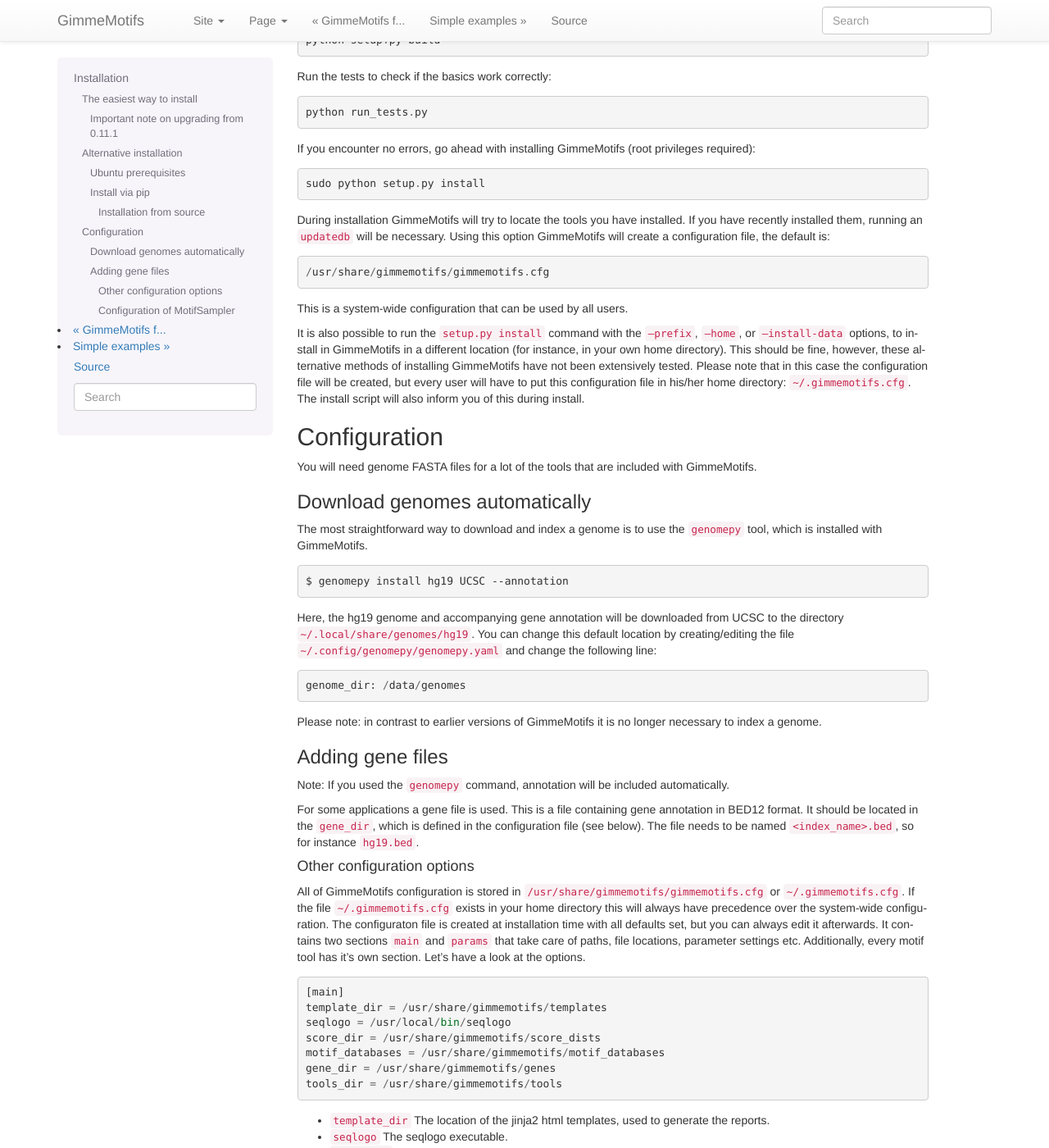
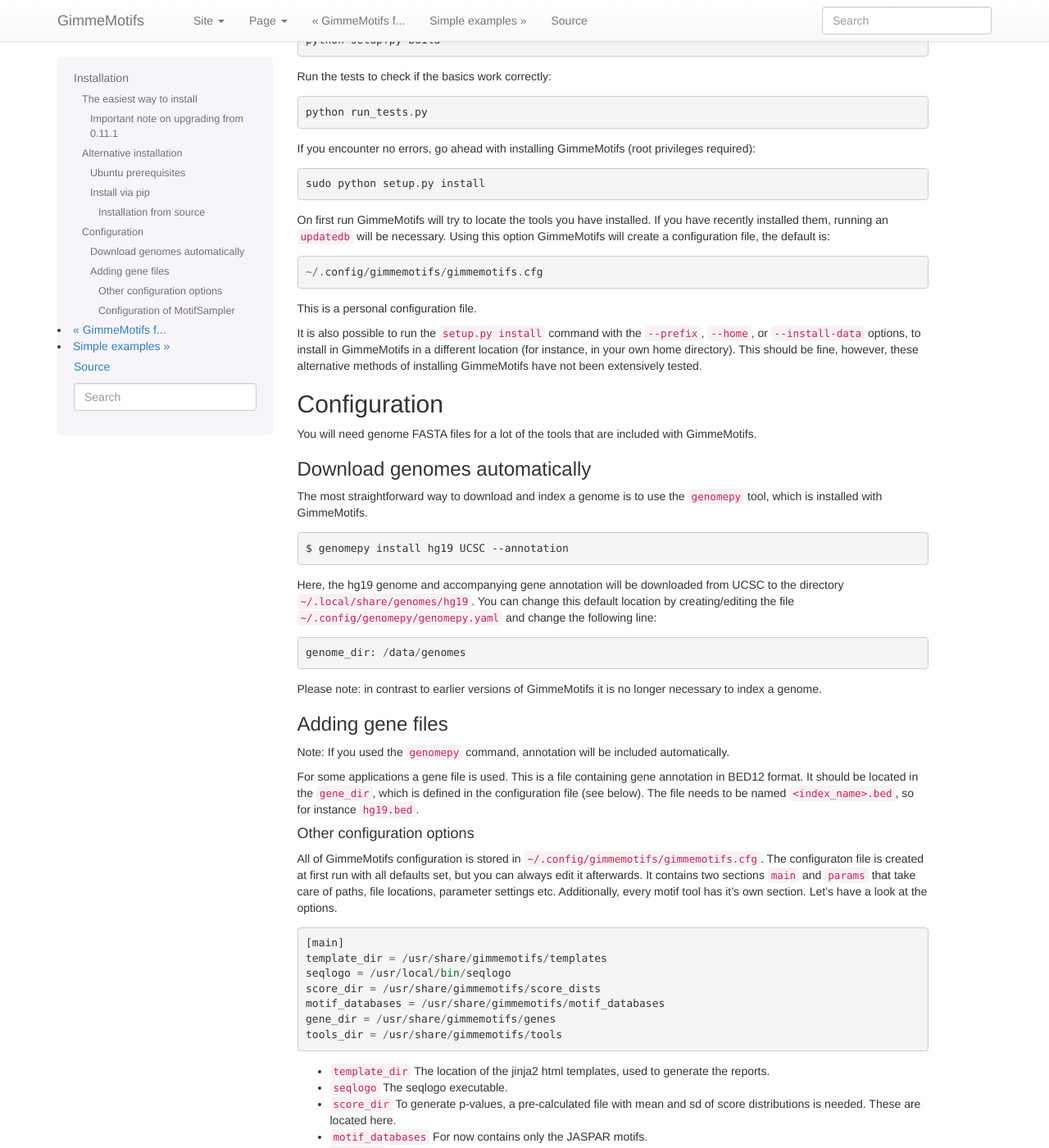
Before and after one commit to vanheeringen-lab/gimmemotifs, a Sphinx documentation site: the page built from docs/installation.rst, in a window 1280 px wide and 1400 px high, scrolled down 2048 px. Shown: the whole window at 82% size. Built offline with Sphinx 7.4.7, drawn with Linux system fonts in a browser that asks for light colours; pages that are not in the unit, such as notebooks, are missing from menus; the version number could not be read and is left out.

Commit message:
updated to current config file location. Closes #55

```diff
--- a/docs/installation.rst
+++ b/docs/installation.rst
@@ -170,27 +170,22 @@ privileges required):
 
     sudo python setup.py install
 
-During installation GimmeMotifs will try to locate the tools you have
+On first run GimmeMotifs will try to locate the tools you have
 installed. If you have recently installed them, running an ``updatedb``
 will be necessary. Using this option GimmeMotifs will create a
 configuration file, the default is:
 
 ::
 
-    /usr/share/gimmemotifs/gimmemotifs.cfg
+    ~/.config/gimmemotifs/gimmemotifs.cfg
 
-This is a system-wide configuration that can be used by all users.
+This is a personal configuration file.
 
 It is also possible to run the ``setup.py install`` command with the
-``–prefix``, ``–home``, or ``–install-data`` options, to install in
+``--prefix``, ``--home``, or ``--install-data`` options, to install in
 GimmeMotifs in a different location (for instance, in your own home
 directory). This should be fine, however, these alternative methods of
-installing GimmeMotifs have not been extensively tested. Please note
-that in this case the configuration file will be created, but every user
-will have to put this configuration file in his/her home directory:
-``~/.gimmemotifs.cfg``. The install script will also inform you of this
-during install.
-
+installing GimmeMotifs have not been extensively tested.
 
 .. _configuration:
 
@@ -239,13 +234,11 @@ Other configuration options
 +++++++++++++++++++++++++++
 
 All of GimmeMotifs configuration is stored in
-``/usr/share/gimmemotifs/gimmemotifs.cfg`` or ``~/.gimmemotifs.cfg``. If
-the file ``~/.gimmemotifs.cfg`` exists in your home directory this will
-always have precedence over the system-wide configuration. The
-configuraton file is created at installation time with all defaults set,
+``~/.config/gimmemotifs/gimmemotifs.cfg``. The
+configuraton file is created at first run with  all defaults set,
 but you can always edit it afterwards. It contains two sections ``main``
 and ``params`` that take care of paths, file locations, parameter
-settings etc. Additionally, every motif tool has it’s own section. Let’s
+settings etc. Additionally, every motif tool has it's own section. Let's
 have a look at the options.
 
 ::
```
